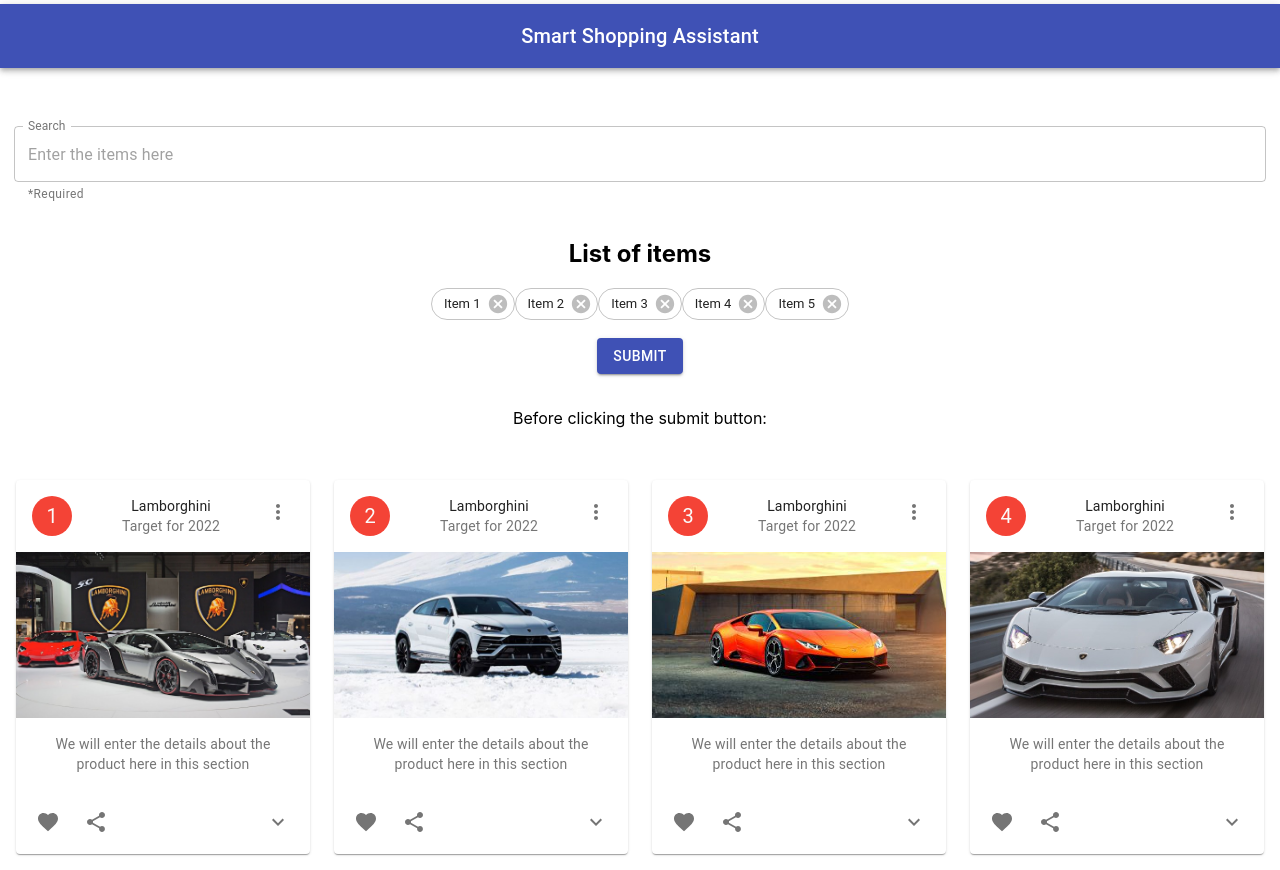
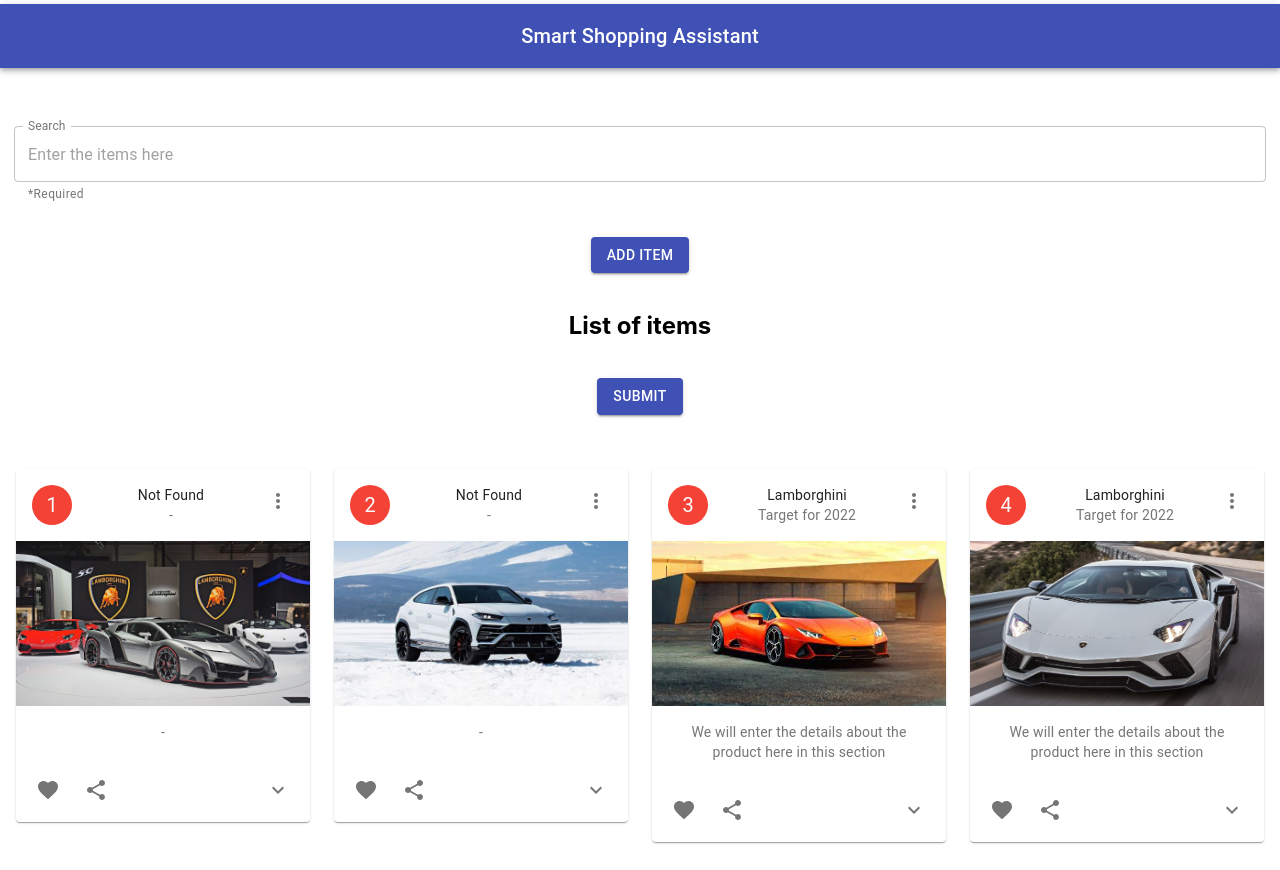
Before and after one commit to ojasnadkar96/SmartCart, a React (Create React App) app in the folder front-end/: page / in a window 1280 px wide. Built offline with nearby package versions, Linux system fonts and the light colour scheme.

Commit message:
Search_Queries Added

```diff
--- a/front-end/src/App.js
+++ b/front-end/src/App.js
@@ -78,17 +78,49 @@
 
 function App(){
 
-  const [data, setData] = React.useState(" ");
+  const [Search_Query,set_Search_Query] = React.useState(null);
+  const [Search_Query1,set_Search_Query1] = React.useState(null);
+  const [Search_Query2,set_Search_Query2] = React.useState(null);
+  const [Search_Query3,set_Search_Query3] = React.useState(null);
+  const [Search_Query4,set_Search_Query4] = React.useState(null);
+  const [Search_Query5,set_Search_Query5] = React.useState(null);
+  const [Amazon_Title,set_Amazon_Title] = React.useState("Not Found");
+  const [Amazon_Price,set_Amazon_Price] = React.useState(" - ");
+  const [Amazon_Link,set_Amazon_Link] = React.useState(" - ");
+  const [Walmart_Title,set_Walmart_Title] = React.useState("Not Found");
+  const [Walmart_Price,set_Walmart_Price] = React.useState(" - ");
+  const [Walmart_Link,set_Walmart_Link] = React.useState(" - ");
   const classes = useStyles();
   const [expanded, setExpanded] = React.useState(false);
   const axios = require('axios');
+
+  const onInputChange = (event) => {
+    set_Search_Query(event.target.value);
+    console.log(Search_Query);
+  };
 
   const handleExpandClick = () => {
     setExpanded(!expanded);
   };
 
-  const handleDelete = () => {
-    alert('You clicked the delete icon.');
+  const handleDelete1 = () => {
+    set_Search_Query1(null);
+  };
+
+  const handleDelete2 = () => {
+    set_Search_Query2(null);
+  };
+
+  const handleDelete3 = () => {
+    set_Search_Query3(null);
+  };
+
+  const handleDelete4 = () => {
+    set_Search_Query4(null);
+  };
+
+  const handleDelete5 = () => {
+    set_Search_Query5(null);
   };
 
   const onSubmit = () => {
@@ -96,11 +128,35 @@
     axios.post('http://127.0.0.1:8000/findprice/',{item:"whole+milk"})
     .then(function(response){
       console.log(response);
+      console.log(response.data.Walmart_Title);
+      set_Amazon_Title(response.data.Amazon_Title);
+      set_Amazon_Price(response.data.Amazon_Price);
+      set_Amazon_Link(response.data.Amazon_Link);
+      set_Walmart_Title(response.data.Walmart_Title);
+      set_Walmart_Price(response.data.Walmart_Price);
+      set_Walmart_Link(response.data.Walmart_Link);
     })
     .catch(function(error){
       console.log(error);
     })
 
+  };
+
+  const onAdd = () => {
+    if(Search_Query !== null)
+    {
+      var query = Search_Query.split(",");
+      var len = query.length;
+      set_Search_Query1(query[0]);
+      if(len>=2)
+        set_Search_Query2(query[1]);
+      if(len>=3)
+        set_Search_Query3(query[2]);
+      if(len>=4)
+        set_Search_Query4(query[3]);
+      if(len ===5)
+        set_Search_Query5(query[4]);
+    }
   };
 
   // componentDidMount(){
@@ -117,7 +173,6 @@
       throw Error(body.message);
     }
     console.log(body.express);
-    setData(`${body.express}`);
     return body;
 
   };
@@ -160,47 +215,60 @@
         fullWidth
         margin="normal"
         variant="outlined"
+        onChange = {onInputChange}
         InputLabelProps={{
           shrink: true,
         }}
       />
       </form>
       <div>
+      <Button variant="contained" color="primary" style={{ margin: 18 }} onClick = {onAdd}>
+        Add Item
+      </Button>
+      </div>
+      <div>
       <h2>List of items</h2>
+      { Search_Query1 !== null &&
       <Chip
-        label="Item 1"
-        onDelete={handleDelete}
+        label={Search_Query1}
+        onDelete={handleDelete1}
         variant="outlined"
       />
+      }
+      { Search_Query2 !== null &&
       <Chip
-        label="Item 2"
-        onDelete={handleDelete}
+        label={Search_Query2}
+        onDelete={handleDelete2}
         variant="outlined"
       />
+      }
+      { Search_Query3 !== null &&
       <Chip
-        label="Item 3"
-        onDelete={handleDelete}
+        label={Search_Query3}
+        onDelete={handleDelete3}
         variant="outlined"
       />
+      }
+      { Search_Query4 !== null &&
       <Chip
-        label="Item 4"
-        onDelete={handleDelete}
+        label={Search_Query4}
+        onDelete={handleDelete4}
         variant="outlined"
       />
+      }
+      { Search_Query5 !== null &&
       <Chip
-        label="Item 5"
-        onDelete={handleDelete}
+        label={Search_Query5}
+        onDelete={handleDelete5}
         variant="outlined"
       />
+      }
       </div>
       <div>
       <Button variant="contained" color="primary" style={{ margin: 18 }} onClick = {onSubmit}>
         Submit
       </Button>
       </div>
-      </div>
-      <div>
-        <p> Before clicking the submit button: {data} </p>
       </div>
       <br></br>
       <div className={classes.root}>
@@ -218,17 +286,18 @@
             <MoreVertIcon />
           </IconButton>
         }
-        title="Lamborghini"
-        subheader="Target for 2022"
+        title = {Amazon_Title}
+        subheader={Amazon_Price}
       />
       <CardMedia
         className={classes.media}
+        //image = {{uri:'https://m.media-amazon.com/images/I/51q509vv--L._AC_UL320_ML3_.jpg'}}
         image={require ("/Users/Kevin/Desktop/CapStone/SmartCart/front-end/src/1.jpg")}
-        title="Lamborghini"
+        title={Amazon_Title}
       />
       <CardContent>
         <Typography variant="body2" color="textSecondary" component="p">
-          We will enter the details about the product here in this section
+          {Amazon_Link}
         </Typography>
       </CardContent>
       <CardActions disableSpacing>
@@ -278,17 +347,17 @@
             <MoreVertIcon />
           </IconButton>
         }
-        title="Lamborghini"
-        subheader="Target for 2022"
+        title={Walmart_Title}
+        subheader={Walmart_Price}
       />
       <CardMedia
         className={classes.media}
         image={require ("/Users/Kevin/Desktop/CapStone/SmartCart/front-end/src/2.jpg")}
-        title="Lamborghini"
+        title={Walmart_Title}
       />
       <CardContent>
         <Typography variant="body2" color="textSecondary" component="p">
-          We will enter the details about the product here in this section
+          {Walmart_Link}
         </Typography>
       </CardContent>
       <CardActions disableSpacing>
```
Also changed, not shown: 1 other file (tests, documents, lock files or other folders).
